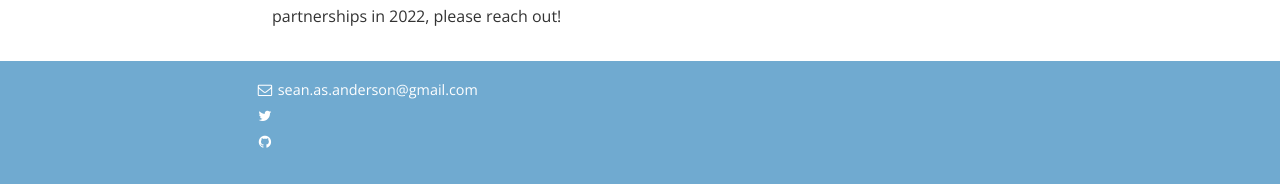
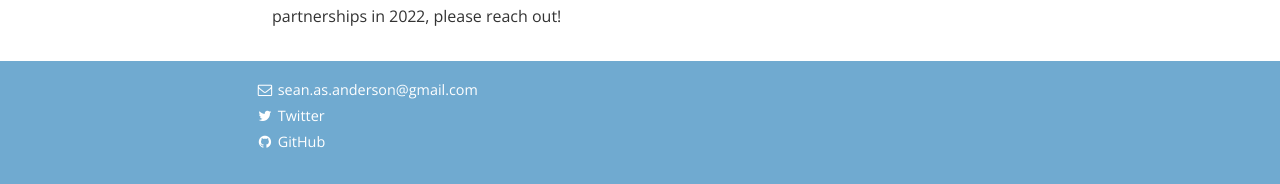
Before and after one commit to SeanASAnderson/SeanASAnderson.github.io, a Jekyll site: the page built from index.html, in a window 1280 px wide and 900 px high, scrolled down 1402 px. Shown: the part 713-897 px from the top of the window. Built offline with Jekyll 4.4.1, drawn with Linux system fonts in a browser that asks for light colours; nearby versions of some CDN libraries; the list of posts is cut into pages by our own code.

Commit message:
reversing the streamlining of social media

```diff
--- a/_config.yml
+++ b/_config.yml
@@ -74,13 +74,15 @@ descriptions:
 #     desc: Follow me on Twitter            # Description to display as link title, etc
 #     share: true                           # Include in the "Share" section of posts
 social:
-  - icon: twitter
+  - name: Twitter
+    icon: twitter
     #username: seanASanderson
     url: https://twitter.com/seanASanderson
     desc: Follow me on Twitter
     share: true
 
-  - icon: github
+  - name: GitHub
+    icon: github
     #username: SeanASAnderson
     url: https://github.com/SeanASAnderson
     desc: Fork me on GitHub
```
